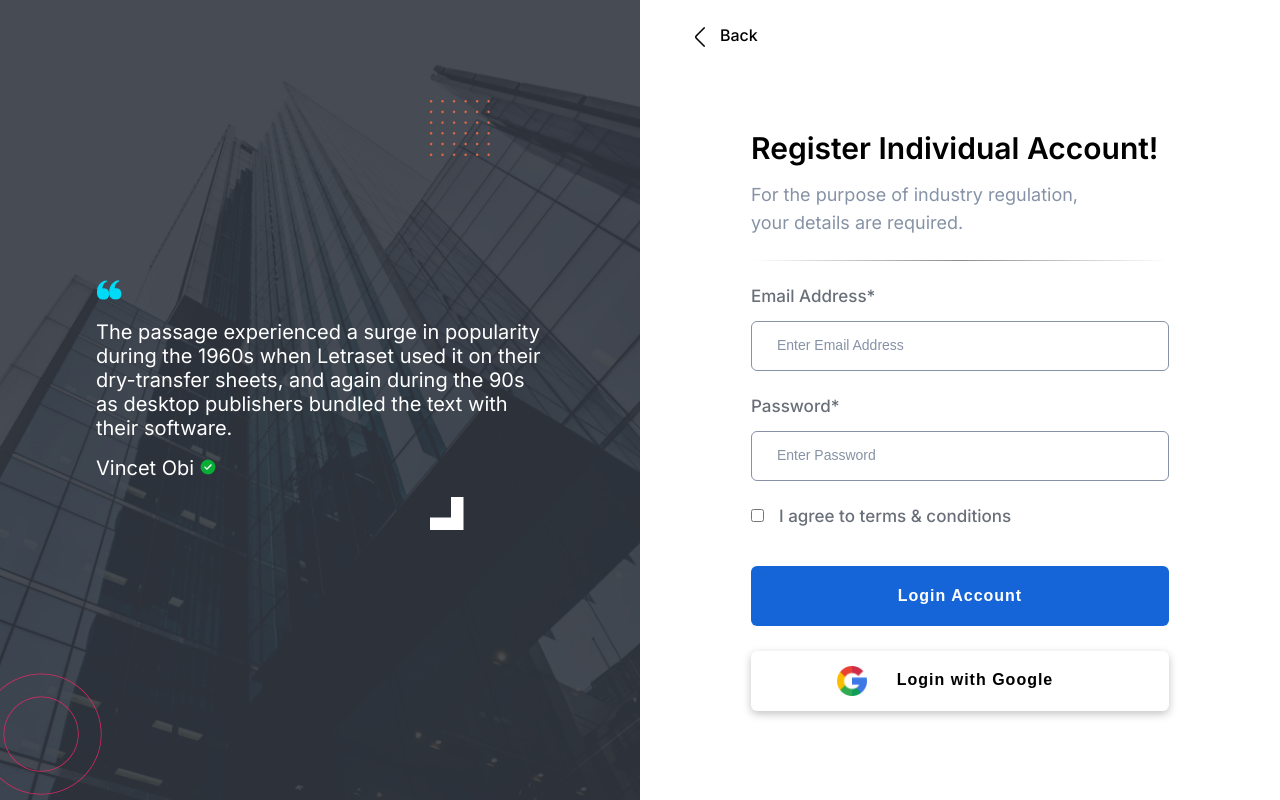
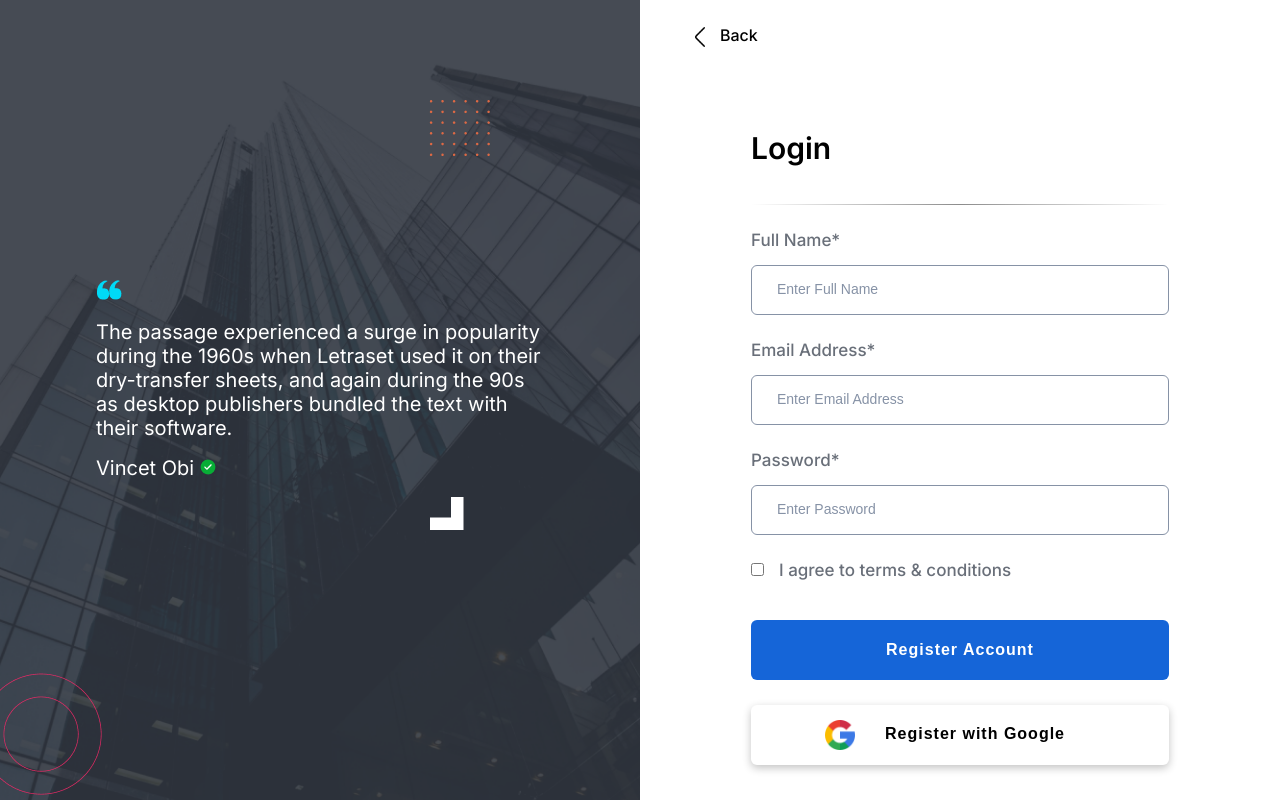
Before and after one commit to App-development-SCSJ3104-Group-project/Servicify, a React (Create React App) app: page / in a window 1280 px wide. Built offline with nearby package versions, Linux system fonts and the light colour scheme.

Commit message:
fixed a bug with login form, added routing functionality

```diff
--- a/src/App.js
+++ b/src/App.js
@@ -3,11 +3,13 @@
 import SignupForm from "../src/pages/Signup/signup.jsx";
 import LoginForm from "../src/pages/Login/login";
 
+
+import {Route} from "react-router-dom";
 function App() {
   return (
     <div className="App">
-      {/* <SignupForm></SignupForm> */}
-      <LoginForm></LoginForm>
+      <Route exact path="/" component={SignupForm}></Route>
+      <Route  path="/login" component={LoginForm}></Route>
     </div>
   );
 }
--- a/src/components/form/form.jsx
+++ b/src/components/form/form.jsx
@@ -21,6 +21,7 @@
             const {mainImg,orangeDots,redCircles,quotation,whiteArrow,check}=this.props;
             const {formInputs}=this.props;
             const {formButtons}=this.props;
+            const{type}=this.props;
         const style={
            backgroundImage:`url(${mainImg})`,
         }
@@ -57,8 +58,9 @@
                     </div>
                     <form className="form__right-side__innerForm">
                         <div className="form__right-side__innerForm__header">
-                            <div className="form__right-side__innerForm__header__primary">Register Individual Account!</div>
-                            <div className="form__right-side__innerForm__header__secondary">For the purpose of industry regulation, your details are required.</div>
+                            {type=="signup"?   <div><div className="form__right-side__innerForm__header__primary">Register Individual Account!</div>
+                            <div className="form__right-side__innerForm__header__secondary">For the purpose of industry regulation, your details are required.</div></div>:<div><div className="form__right-side__innerForm__header__primary">Login</div></div>}
+
                         </div>
                         <hr className="style-two"/>
 
--- a/src/index.js
+++ b/src/index.js
@@ -4,10 +4,11 @@
 import App from './App';
 import reportWebVitals from './reportWebVitals';
 
+import {BrowserRouter} from "react-router-dom";
 ReactDOM.render(
-  <React.StrictMode>
+  <BrowserRouter>
     <App />
-  </React.StrictMode>,
+  </BrowserRouter>,
   document.getElementById('root')
 );
 
--- a/src/pages/Login/login.jsx
+++ b/src/pages/Login/login.jsx
@@ -85,7 +85,7 @@
         ]
         return <div className="login-form">
 
-            <Form  {...imageAssets} formInputs={formInputs} formButtons={formButtons}></Form>
+            <Form  {...imageAssets} type="login" formInputs={formInputs} formButtons={formButtons}></Form>
 
         </div>
     }
```
Also changed, not shown: package.json (+6 -1 lines), 1 other file (tests, documents, lock files or other folders).
